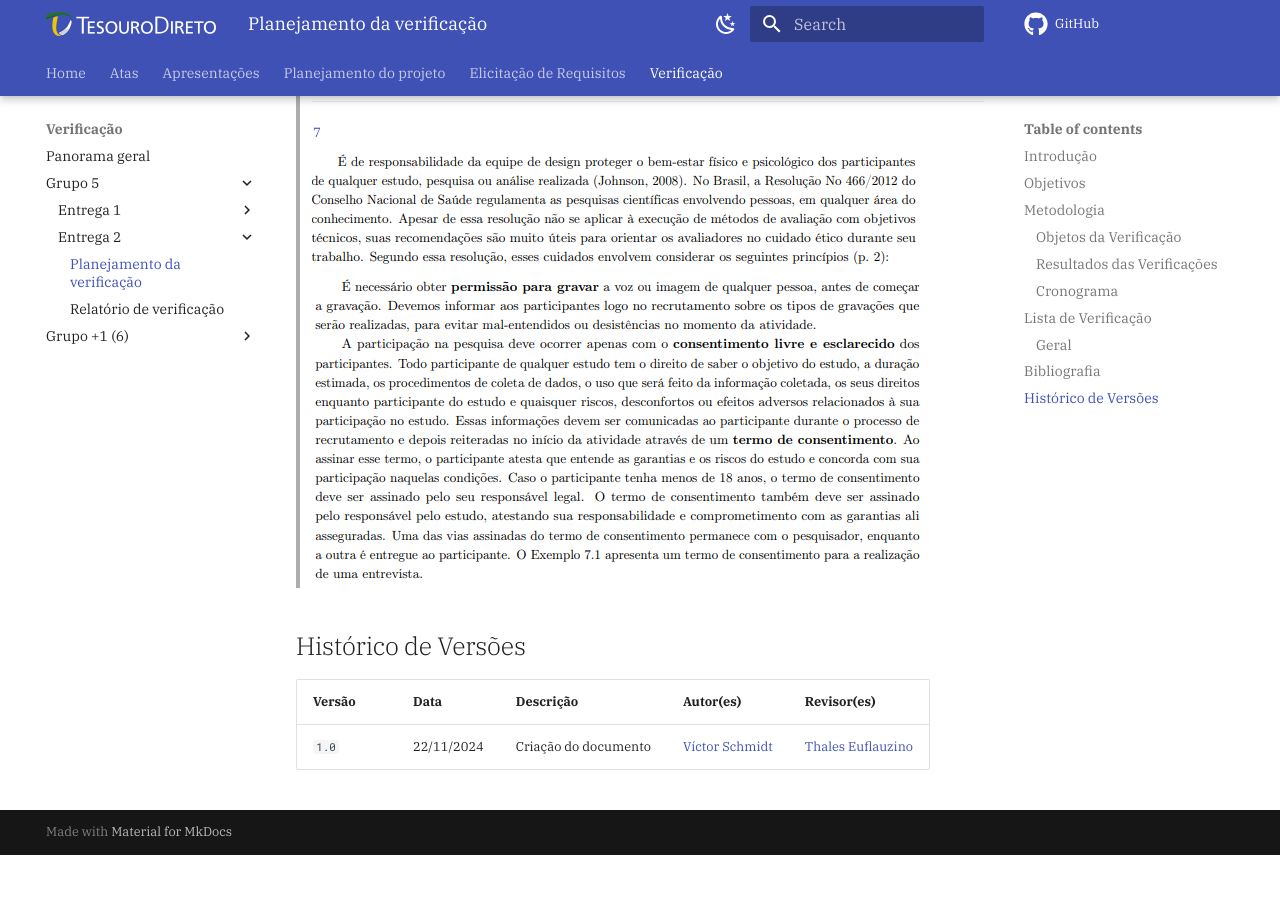
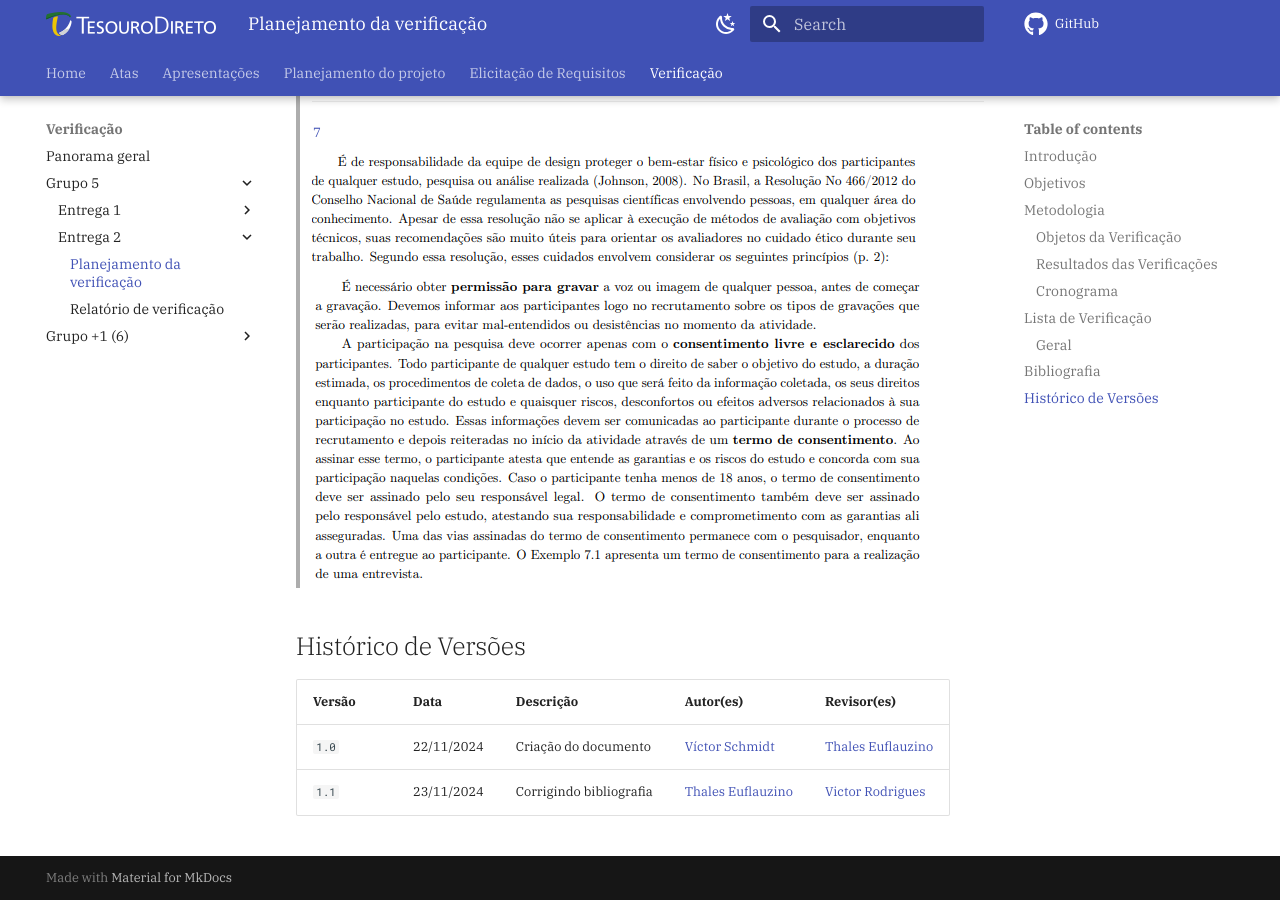
Before and after one commit to Requisitos-de-Software/2024.2-Grupo05, an MkDocs documentation site: the page built from docs/verificacao/grupo5/entrega2/planej-verificacao-e2-gp5.md, in a window 1280 px wide and 900 px high, scrolled down 4077 px. Built offline with MkDocs 1.6.1 and Material for MkDocs 9.7.7, drawn with Linux system fonts in a browser that asks for light colours; comment, search, counter and statistics services are not loaded; old or Windows-style settings are respelled for this version of MkDocs; before the commit the page ends 4932 px from its top, so only the background shows below that.

Commit message:
docs: adicionando versionamento

```diff
--- a/docs/verificacao/grupo5/entrega2/planej-verificacao-e2-gp5.md
+++ b/docs/verificacao/grupo5/entrega2/planej-verificacao-e2-gp5.md
@@ -130,3 +130,4 @@ _Autores: Equipe do Projeto, 2024._
 | Versão  | Data | Descrição | Autor(es) | Revisor(es) |
 | -------- | ------ | ------ | ---------- | ---------- |
 | `1.0` | 22/11/2024 | Criação do documento  | [Víctor Schmidt](https://github.com/moonshinerd) | [Thales Euflauzino](https://github.com/thaleseuflauzino) |
+| `1.1` | 23/11/2024 | Corrigindo bibliografia | [Thales Euflauzino](https://github.com/thaleseuflauzino) | [Victor Rodrigues](https://github.com/ViictorHugoo) |
```
